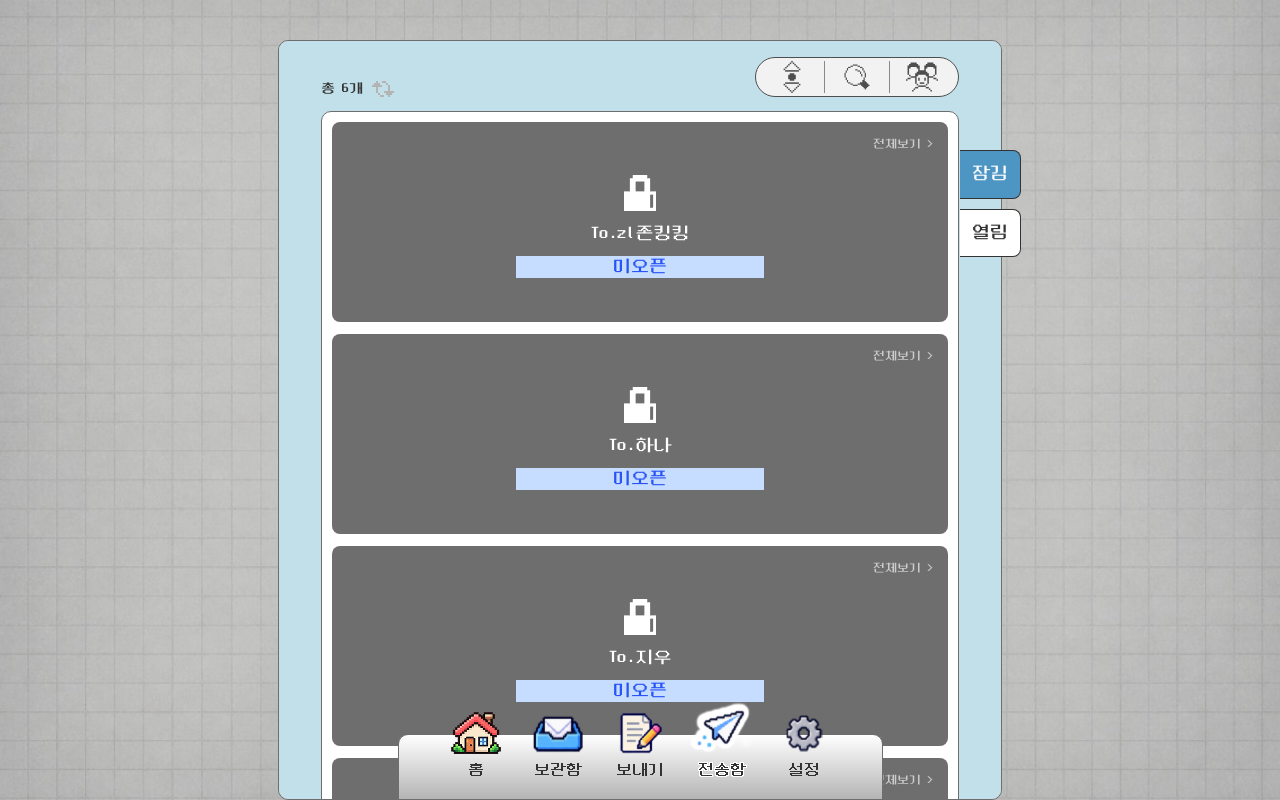
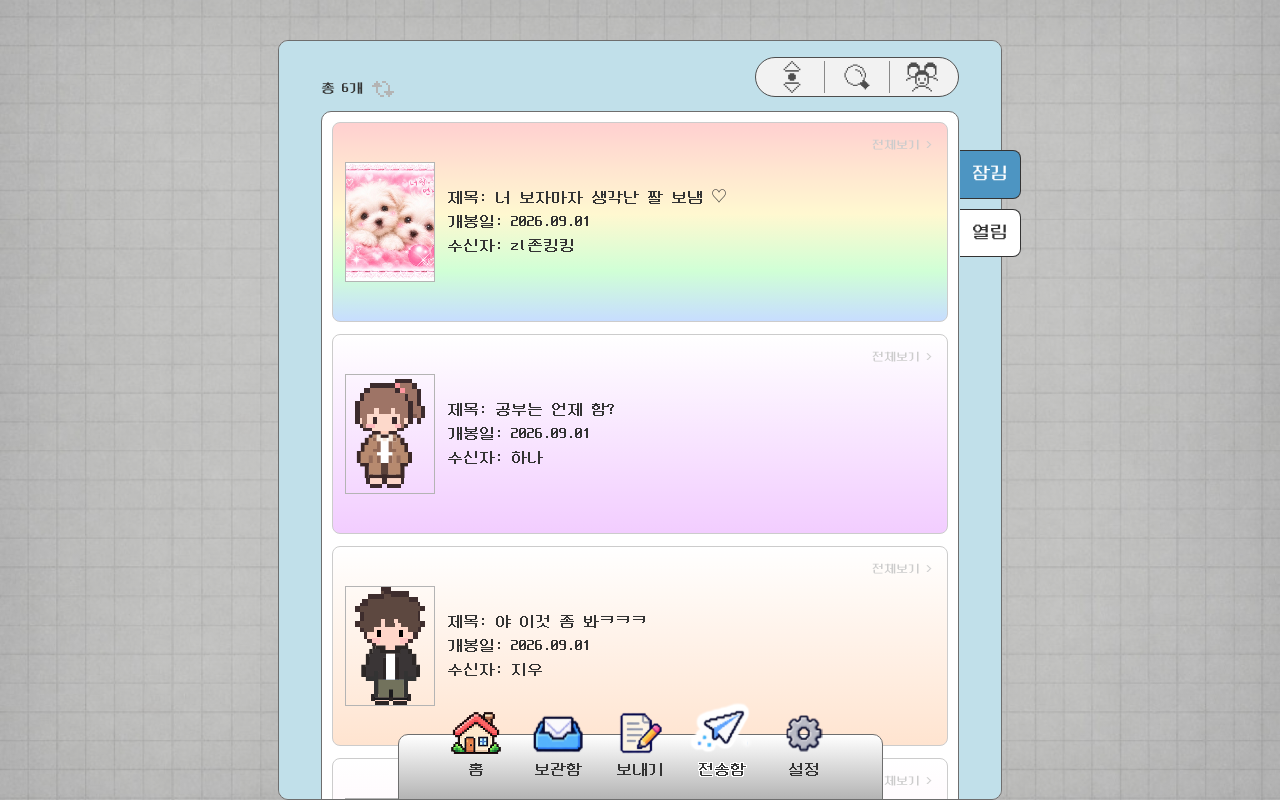
Before and after one commit to subin-uiux/pock, a React (Vite) app: page /pock-sent in a window 1280 px wide. Built offline with nearby package versions, Linux system fonts and the light colour scheme.

Commit message:
수정 중

```diff
--- a/src/components/Card.tsx
+++ b/src/components/Card.tsx
@@ -4,6 +4,8 @@ import {
   LetterCardTimerText,
   LETTER_CARD_DEFAULT_TIMER,
 } from "@/components/LetterCardTimerText";
+import { PixelCharacter } from "@/components/PixelCharacter";
+import { homeFriends } from "@/data/home-friends";
 import { getLetterProgress } from "@/lib/letter-progress";
 import type {
   LetterCardMailbox,
@@ -32,6 +34,8 @@ interface CardProps {
   /** open 카드 메타 라인 — 없으면 제목/개봉일·받은일시/수신자·발신인 조합 */
   lines?: string[];
   thumbSrc?: string;
+  /** 전송함 — 잠김·열림 공통 미리보기 레이아웃 */
+  preview?: boolean;
   /** @deprecated sendDate+openDate로 계산 — 날짜 없을 때만 사용 */
   filledBlocks?: number;
   totalBlocks?: number;
@@ -145,6 +149,7 @@ export function Card({
   sender,
   lines,
   thumbSrc,
+  preview = false,
   filledBlocks: filledBlocksProp,
   totalBlocks = 10,
   hintPaid = false,
@@ -158,7 +163,11 @@ export function Card({
   const isReceived = mailbox === "received";
   const isOpen = variant === "open";
   const isGift = variant === "gift";
-  const previewSrc = thumbSrc ?? imageSrc;
+  const usePreview = preview && !isGift;
+  const previewSrc = usePreview ? thumbSrc : (thumbSrc ?? imageSrc);
+  const recipient = homeFriends.find(
+    (friend) => friend.name === (receiver ?? target),
+  );
   const [giftOpening, setGiftOpening] = useState(false);
   const openClass = [
     "letter-card",
@@ -319,8 +328,8 @@ export function Card({
     <article
       className={
         [
-          isOpen
-            ? openClass
+          usePreview || isOpen
+            ? `${openClass}${usePreview ? " letter-card--preview" : ""}`
             : `letter-card letter-card--locked letter-card--${size}`,
           isClickable ? "letter-card--clickable" : "",
         ]
@@ -348,15 +357,24 @@ export function Card({
         )
       ) : null}
 
-      {isOpen ? (
+      {usePreview || isOpen ? (
         <div className="letter-card__open">
-          {previewSrc ? (
+          {usePreview && !previewSrc ? (
+            <div className="letter-card__thumb letter-card__thumb--character">
+              <PixelCharacter
+                character={recipient?.character ?? "girl"}
+                outfit={recipient?.outfit ?? null}
+                width={70}
+                height={119}
+              />
+            </div>
+          ) : previewSrc ? (
             <img
               className="letter-card__thumb"
               src={previewSrc}
               alt=""
-              width={size === "tb" ? 120 : 90}
-              height={size === "tb" ? 150 : 120}
+              width={usePreview ? 90 : size === "tb" ? 120 : 90}
+              height={usePreview ? 120 : size === "tb" ? 150 : 120}
             />
           ) : (
             <div className="letter-card__thumb" aria-hidden="true" />
--- a/src/data/pock-mailbox-samples.ts
+++ b/src/data/pock-mailbox-samples.ts
@@ -124,20 +124,24 @@ export interface MailboxCardSample {
   hintPaid?: boolean;
   theme?: LetterTheme;
   imageSrc?: string;
+  /** 수신자가 첨부한 이미지 — 없으면 카드에 캐릭터 */
+  attachmentSrc?: string;
 }
 
 function sample(
   base: MailboxCardSample,
   letterIndex: number,
-  extras?: Pick<MailboxCardSample, "theme">,
+  extras?: Pick<MailboxCardSample, "theme"> & { attachment?: boolean },
 ): MailboxCardSample {
   const letter = LETTERS[letterIndex % LETTERS.length];
+  const { attachment, ...rest } = extras ?? {};
   return {
     ...base,
     title: letter.title,
     body: letter.body,
     imageSrc: letter.imageSrc,
-    ...extras,
+    ...(attachment ? { attachmentSrc: letter.imageSrc } : {}),
+    ...rest,
   };
 }
 
@@ -297,7 +301,7 @@ export const SENT_LOCKED_SAMPLES: MailboxCardSample[] = [
       target: "zl존킹킹",
     },
     4,
-    { theme: "blue" },
+    { theme: "rainbow", attachment: true },
   ),
   sample(
     {
@@ -339,7 +343,7 @@ export const SENT_OPEN_SAMPLES: MailboxCardSample[] = [
       openDate: "2026.09.14",
     },
     2,
-    { theme: "stripe" },
+    { theme: "rainbow", attachment: true },
   ),
   sample(
     {
--- a/src/pages/PockMailbox.tsx
+++ b/src/pages/PockMailbox.tsx
@@ -353,6 +353,8 @@ export function PockMailbox({ mailbox }: PockMailboxProps) {
                     hintPaid={item.hintPaid}
                     theme={item.theme}
                     imageSrc={item.imageSrc}
+                    thumbSrc={item.attachmentSrc}
+                    preview={mailbox === "sent"}
                     sender={isReceived ? item.target : undefined}
                     receiver={isReceived ? undefined : item.target}
                     onMoreClick={
--- a/src/styles/components/letter-card.css
+++ b/src/styles/components/letter-card.css
@@ -451,6 +451,27 @@
   image-rendering: crisp-edges;
 }
 
+/* 전송함 미리보기 — 썸네일 90×120 · 첨부 없으면 수신자 캐릭터 */
+.letter-card--preview .letter-card__thumb,
+.letter-card--tb.letter-card--open.letter-card--preview .letter-card__thumb {
+  width: 5.625rem; /* 90 */
+  height: 7.5rem; /* 120 */
+}
+
+.letter-card__thumb--character {
+  display: flex;
+  align-items: flex-end;
+  justify-content: center;
+  overflow: hidden;
+  background-color: transparent;
+}
+
+.letter-card__thumb--character canvas {
+  display: block;
+  width: 4.375rem; /* 70 */
+  height: 7.4375rem; /* 119 */
+}
+
 .letter-card__meta {
   display: flex;
   flex: 1 1 auto;
@@ -532,6 +553,11 @@
     height: 9.375rem; /* 150 */
   }
 
+  .letter-card--preview.letter-card--open:not(.letter-card--mo) .letter-card__thumb {
+    width: 5.625rem; /* 90 */
+    height: 7.5rem; /* 120 */
+  }
+
   .letter-card--open:not(.letter-card--mo) .letter-card__line {
     font-size: 1rem; /* 16 */
   }
```
